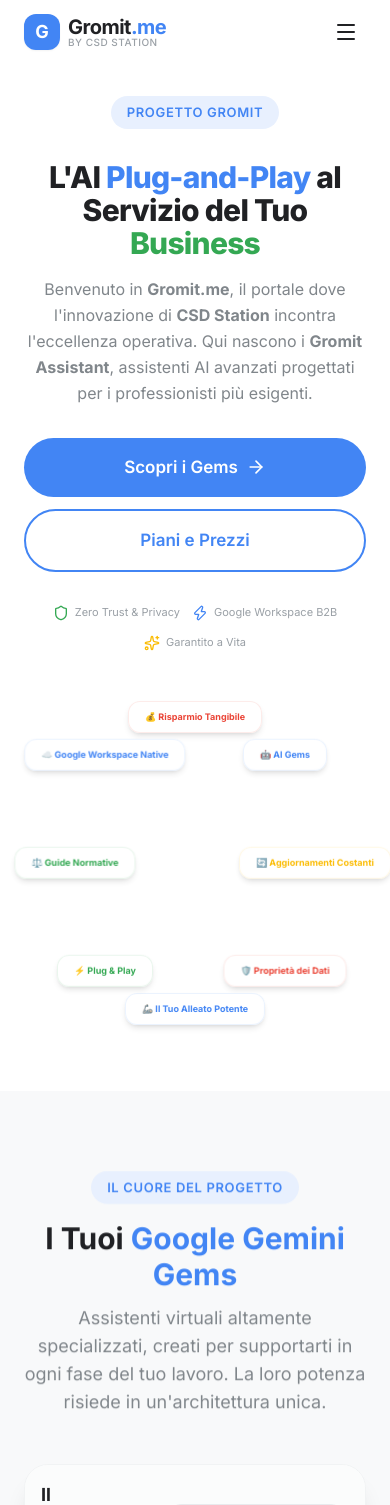
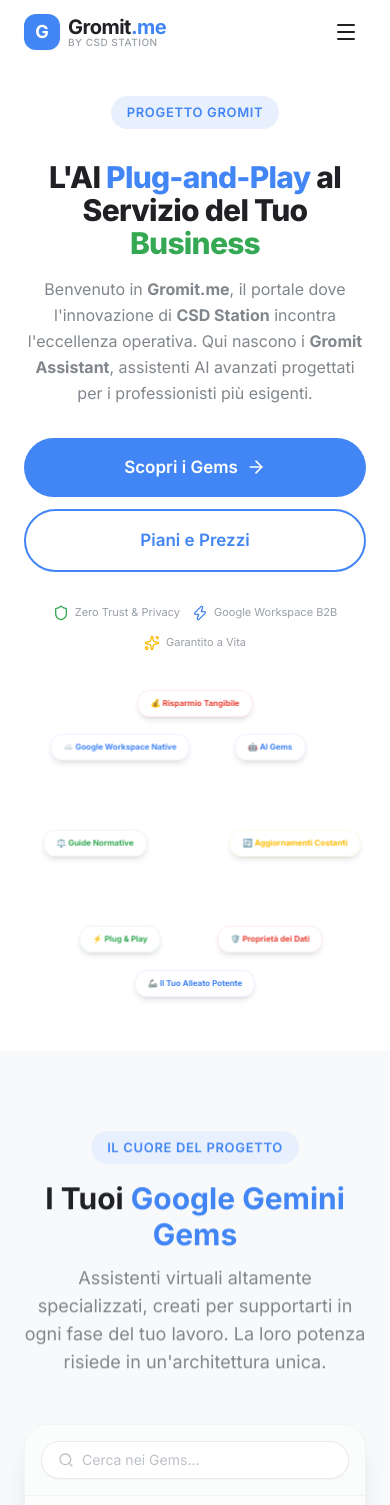
Before and after one commit to TheRealGalli/gromit.me, a React (Vite) app: page / in a window 390 px wide. Shown: the top 1505 px of the page. Built offline with nearby package versions, Linux system fonts and the light colour scheme.

Commit message:
Optimize mobile layout: hide catalog breadcrumbs and refine hero mascot/tags

```diff
--- a/src/components/GemsCatalog.tsx
+++ b/src/components/GemsCatalog.tsx
@@ -227,7 +227,7 @@
     <div className="w-full max-w-4xl mx-auto bg-white rounded-3xl shadow-xl overflow-hidden border border-gray-100 mb-16 animate-fade-in">
       {/* Hub-like Header */}
       <div className="bg-gray-50/50 border-b border-gray-100 p-4 lg:p-6 flex items-center justify-between">
-        <div className="flex items-center gap-2 overflow-hidden">
+        <div className="hidden lg:flex items-center gap-2 overflow-hidden">
           <span
             className={`text-lg font-bold transition-colors ${currentFolder ? "cursor-pointer text-gray-400 hover:text-google-blue" : "text-gray-900"}`}
             onClick={currentFolder ? handleBack : undefined}
@@ -240,7 +240,7 @@
           </span>
         </div>
 
-        <div className="flex items-center bg-white border border-gray-200 rounded-full px-4 py-2 gap-2 group focus-within:ring-2 focus-within:ring-google-blue/20 transition-all shadow-sm">
+        <div className="flex flex-1 lg:flex-none items-center bg-white border border-gray-200 rounded-full px-4 py-2 gap-2 group focus-within:ring-2 focus-within:ring-google-blue/20 transition-all shadow-sm">
           <Search className="w-4 h-4 text-gray-400 group-focus-within:text-google-blue" />
           <input
             type="text"
--- a/src/components/HeroSection.tsx
+++ b/src/components/HeroSection.tsx
@@ -79,14 +79,14 @@
               isVisible ? "opacity-100 scale-100" : "opacity-0 scale-95"
             }`}
           >
-            <div className="relative w-full max-w-[620px] h-[360px] sm:h-[500px] lg:h-[640px] flex items-center justify-center overflow-visible">
+            <div className="relative w-full max-w-[620px] h-[320px] sm:h-[500px] lg:h-[640px] flex items-center justify-center overflow-visible">
               {/* MASCOT — Centered visually on the container's 50% line */}
               <div className="absolute inset-0 flex items-center justify-center z-10 pointer-events-none">
-                <div className="transform scale-[0.8] sm:scale-[1.3] lg:scale-[1.6] lg:translate-y-[20px]">
+                <div className="transform scale-[1.1] sm:scale-[1.3] lg:scale-[1.6]">
                   <img
                     src={heroGems}
                     alt="Gromit AI Gems"
-                    className="w-[280px] sm:w-[350px] lg:w-[450px] h-auto animate-float"
+                    className="w-[240px] sm:w-[350px] lg:w-[450px] h-auto animate-float"
                   />
                 </div>
               </div>
@@ -95,56 +95,56 @@
 
               {/* 1. TOP - Risparmio Tangibile */}
               <div
-                className="absolute left-1/2 top-[5%] -translate-x-1/2 whitespace-nowrap bg-white/95 backdrop-blur-sm shadow-md rounded-xl px-4 py-2 sm:px-5 sm:py-2.5 text-[9px] sm:text-xs font-bold text-google-red border border-google-red/10 z-20"
+                className="absolute left-1/2 top-[2%] -translate-x-1/2 whitespace-nowrap bg-white/95 backdrop-blur-sm shadow-md rounded-xl px-3 py-1.5 sm:px-5 sm:py-2.5 text-[8px] sm:text-xs font-bold text-google-red border border-google-red/10 z-20"
               >
                 💰 Risparmio Tangibile
               </div>
 
               {/* 2. TOP-RIGHT - AI Gems */}
               <div
-                className="absolute left-[calc(50%+90px)] sm:left-[calc(50%+160px)] top-[20%] -translate-x-1/2 -translate-y-1/2 whitespace-nowrap bg-white/95 backdrop-blur-sm shadow-md rounded-xl px-4 py-2 sm:px-5 sm:py-2.5 text-[9px] sm:text-xs font-bold text-google-blue border border-google-blue/10 z-20"
+                className="absolute left-[calc(50%+75px)] sm:left-[calc(50%+160px)] top-[20%] -translate-x-1/2 -translate-y-1/2 whitespace-nowrap bg-white/95 backdrop-blur-sm shadow-md rounded-xl px-3 py-1.5 sm:px-5 sm:py-2.5 text-[8px] sm:text-xs font-bold text-google-blue border border-google-blue/10 z-20"
               >
                 🤖 AI Gems
               </div>
 
               {/* 3. MID-RIGHT - Aggiornamenti Costanti */}
               <div
-                className="absolute left-[calc(50%+120px)] sm:left-[calc(50%+220px)] top-1/2 -translate-x-1/2 -translate-y-1/2 whitespace-nowrap bg-white/95 backdrop-blur-sm shadow-md rounded-xl px-4 py-2 sm:px-5 sm:py-2.5 text-[9px] sm:text-xs font-bold text-google-yellow border border-google-yellow/10 z-20"
+                className="absolute left-[calc(50%+100px)] sm:left-[calc(50%+220px)] top-1/2 -translate-x-1/2 -translate-y-1/2 whitespace-nowrap bg-white/95 backdrop-blur-sm shadow-md rounded-xl px-3 py-1.5 sm:px-5 sm:py-2.5 text-[8px] sm:text-xs font-bold text-google-yellow border border-google-yellow/10 z-20"
               >
                 🔄 Aggiornamenti Costanti
               </div>
 
               {/* 4. BOTTOM-RIGHT - Proprietà dei Dati */}
               <div
-                className="absolute left-[calc(50%+90px)] sm:left-[calc(50%+160px)] top-[80%] -translate-x-1/2 -translate-y-1/2 whitespace-nowrap bg-white/95 backdrop-blur-sm shadow-md rounded-xl px-4 py-2 sm:px-5 sm:py-2.5 text-[9px] sm:text-xs font-bold text-google-red border border-google-red/10 z-20"
+                className="absolute left-[calc(50%+75px)] sm:left-[calc(50%+160px)] top-[80%] -translate-x-1/2 -translate-y-1/2 whitespace-nowrap bg-white/95 backdrop-blur-sm shadow-md rounded-xl px-3 py-1.5 sm:px-5 sm:py-2.5 text-[8px] sm:text-xs font-bold text-google-red border border-google-red/10 z-20"
               >
                 🛡️ Proprietà dei Dati
               </div>
 
               {/* 5. BOTTOM - Il Tuo Alleato Potente */}
               <div
-                className="absolute left-1/2 bottom-[5%] -translate-x-1/2 whitespace-nowrap bg-white/95 backdrop-blur-sm shadow-md rounded-xl px-4 py-2 sm:px-5 sm:py-2.5 text-[9px] sm:text-xs font-bold text-google-blue border border-google-blue/10 z-20"
+                className="absolute left-1/2 bottom-[2%] -translate-x-1/2 whitespace-nowrap bg-white/95 backdrop-blur-sm shadow-md rounded-xl px-3 py-1.5 sm:px-5 sm:py-2.5 text-[8px] sm:text-xs font-bold text-google-blue border border-google-blue/10 z-20"
               >
                 🦾 Il Tuo Alleato Potente
               </div>
 
               {/* 6. BOTTOM-LEFT - Plug & Play */}
               <div
-                className="absolute left-[calc(50%-90px)] sm:left-[calc(50%-160px)] top-[80%] -translate-x-1/2 -translate-y-1/2 whitespace-nowrap bg-white/95 backdrop-blur-sm shadow-md rounded-xl px-4 py-2 sm:px-5 sm:py-2.5 text-[9px] sm:text-xs font-bold text-google-green border border-google-green/10 z-20"
+                className="absolute left-[calc(50%-75px)] sm:left-[calc(50%-160px)] top-[80%] -translate-x-1/2 -translate-y-1/2 whitespace-nowrap bg-white/95 backdrop-blur-sm shadow-md rounded-xl px-3 py-1.5 sm:px-5 sm:py-2.5 text-[8px] sm:text-xs font-bold text-google-green border border-google-green/10 z-20"
               >
                 ⚡ Plug & Play
               </div>
 
               {/* 7. MID-LEFT - Guide Normative */}
               <div
-                className="absolute left-[calc(50%-120px)] sm:left-[calc(50%-220px)] top-1/2 -translate-x-1/2 -translate-y-1/2 whitespace-nowrap bg-white/95 backdrop-blur-sm shadow-md rounded-xl px-4 py-2 sm:px-5 sm:py-2.5 text-[9px] sm:text-xs font-bold text-google-green border border-google-green/10 z-20"
+                className="absolute left-[calc(50%-100px)] sm:left-[calc(50%-220px)] top-1/2 -translate-x-1/2 -translate-y-1/2 whitespace-nowrap bg-white/95 backdrop-blur-sm shadow-md rounded-xl px-3 py-1.5 sm:px-5 sm:py-2.5 text-[8px] sm:text-xs font-bold text-google-green border border-google-green/10 z-20"
               >
                 ⚖️ Guide Normative
               </div>
 
               {/* 8. TOP-LEFT - Google Workspace Native */}
               <div
-                className="absolute left-[calc(50%-90px)] sm:left-[calc(50%-160px)] top-[20%] -translate-x-1/2 -translate-y-1/2 whitespace-nowrap bg-white/95 backdrop-blur-sm shadow-md rounded-xl px-4 py-2 sm:px-5 sm:py-2.5 text-[9px] sm:text-xs font-bold text-google-blue border border-google-blue/10 z-20"
+                className="absolute left-[calc(50%-75px)] sm:left-[calc(50%-160px)] top-[20%] -translate-x-1/2 -translate-y-1/2 whitespace-nowrap bg-white/95 backdrop-blur-sm shadow-md rounded-xl px-3 py-1.5 sm:px-5 sm:py-2.5 text-[8px] sm:text-xs font-bold text-google-blue border border-google-blue/10 z-20"
               >
                 ☁️ Google Workspace Native
               </div>
```
